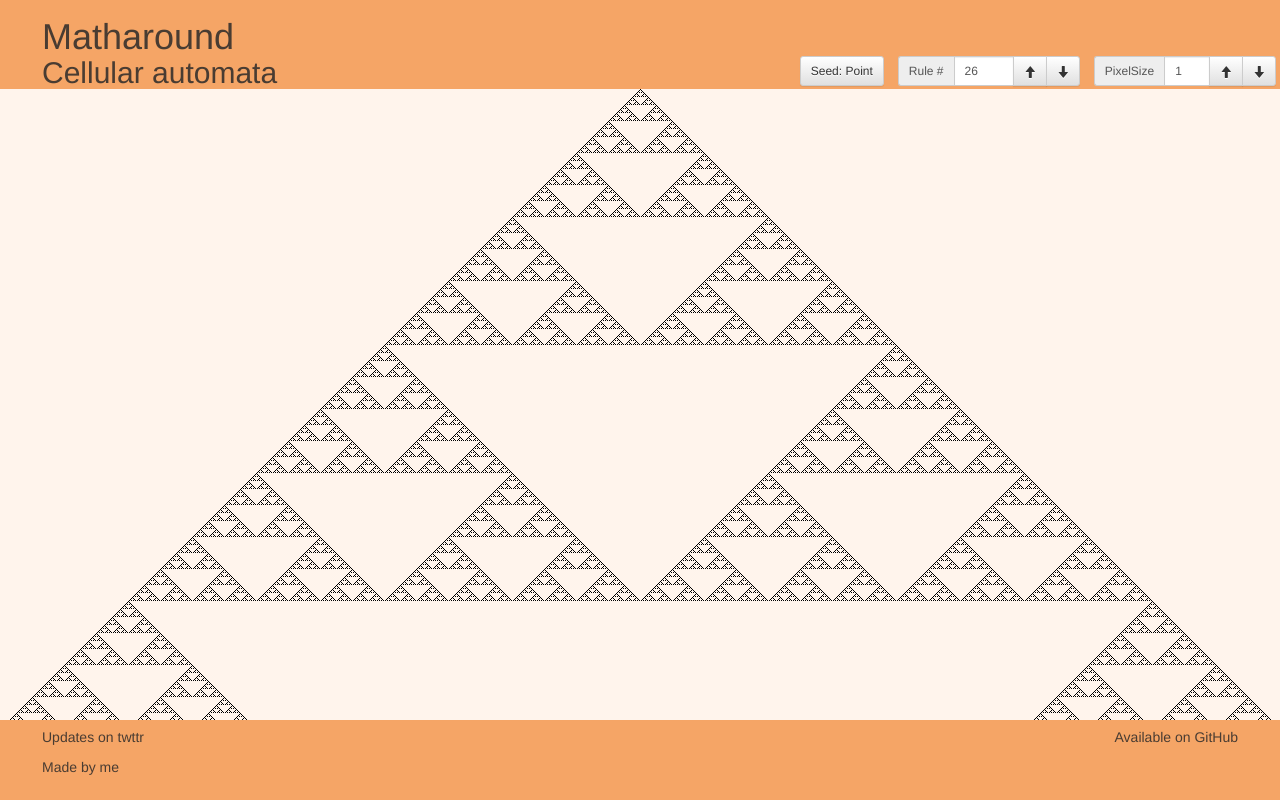
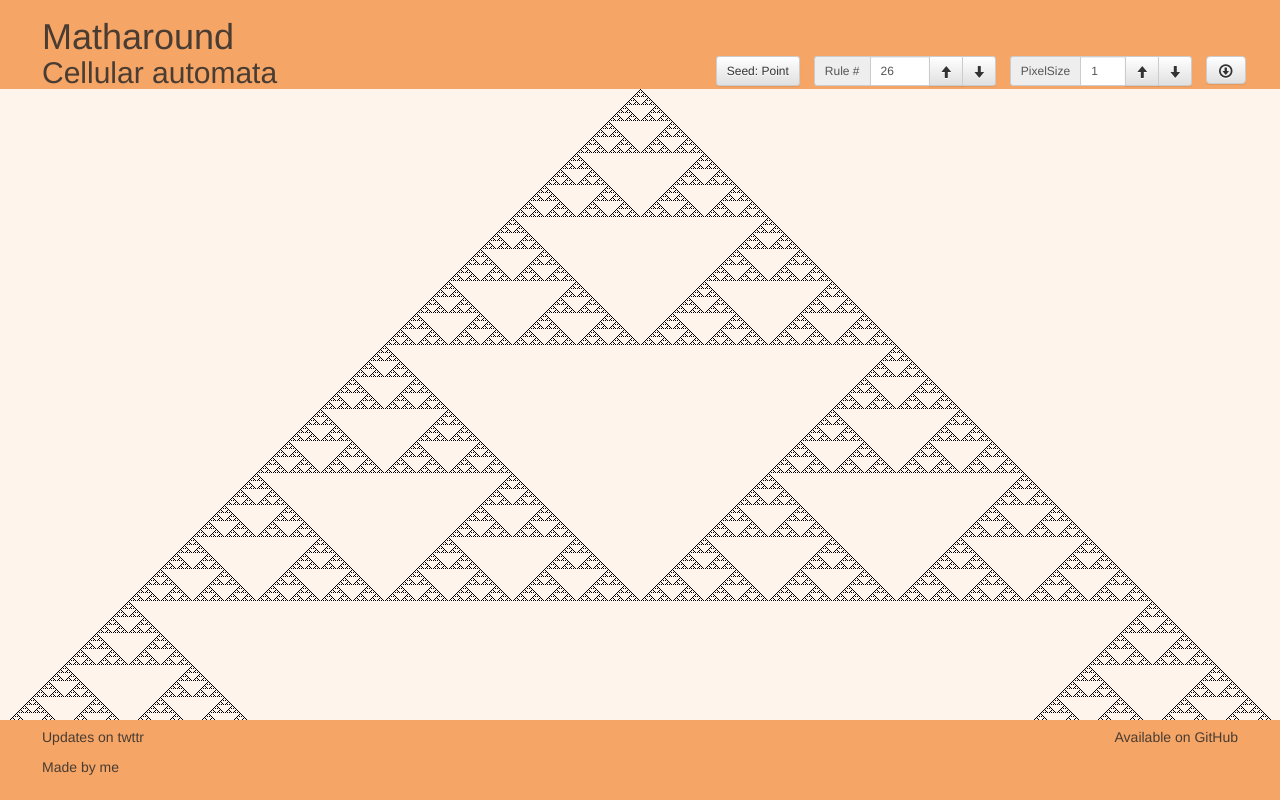
Before and after one commit to bbrh/matharound, a plain HTML site: page pages/cellularautomata.html in a window 1280 px wide. Drawn offline with nearby package versions, Linux system fonts and the light colour scheme.

Commit message:
Downloads for CAs

```diff
--- /dev/null
+++ b/js/controls/SaveAsImage.js
@@ -0,0 +1,18 @@
+SaveAsImage = function (el, canvas) {
+  this.el = el;
+  this.canvas = canvas;
+
+  var container = $('<div>', { class:' input-group input-group-sm' });
+  var btnDownload = $('<button>',{class:'btn btn-default', type:'button'});
+  $('<span>', { class: 'glyphicon glyphicon-download' }).appendTo(btnDownload);
+  btnDownload.bind('click', { context: this }, this.save);
+  btnDownload.appendTo(container);
+
+  container.appendTo(el);
+};
+
+SaveAsImage.prototype.save = function(event) {
+  var self = event.data.context;
+  var dataUrl = self.canvas.canvas[0].toDataURL();
+  window.open(dataUrl, '_blank');
+};
--- a/pages/cellularautomata.html
+++ b/pages/cellularautomata.html
@@ -13,6 +13,7 @@
     <script src="/js/automata/CellularAutomata.js"></script>
     <script src="/js/automata/CellularAutomataConstructor.js"></script>
     <script src="/js/controls/ControlledInput.js"></script>
+    <script src="/js/controls/SaveAsImage.js"></script>
     <script src="/js/controls/Dropdown.js"></script>
     <script src="/js/controls/ControlsLib.js"></script>
 </head>
@@ -26,10 +27,10 @@
             </h2>
 
             <div class="control-form">
+                <span class="download control-element" style="width:5em; "></span>
                 <span class="pixel-size control-element" style="width:13em; "></span>
                 <span class="rule-selector control-element" style="width:13em; "></span>
                 <span class="seed-menu control-element" style="" ></span>
-
             </div>
 
         </header>
@@ -55,6 +56,10 @@
             Controls.ruleid = ControlsLib.automatas.ruleId(
                 $('.rule-selector'), FA.numOfRules-1, updateHash
             );
+            Controls.download = new SaveAsImage(
+                $('.download'),  FA.canvas
+            );
+
 
             parseInitialUrl(location.href);
 
```
Also changed, not shown: pages/cellularautomata2.html (+5 -0 lines), pages/gameoflife.html (+11 -4 lines).
